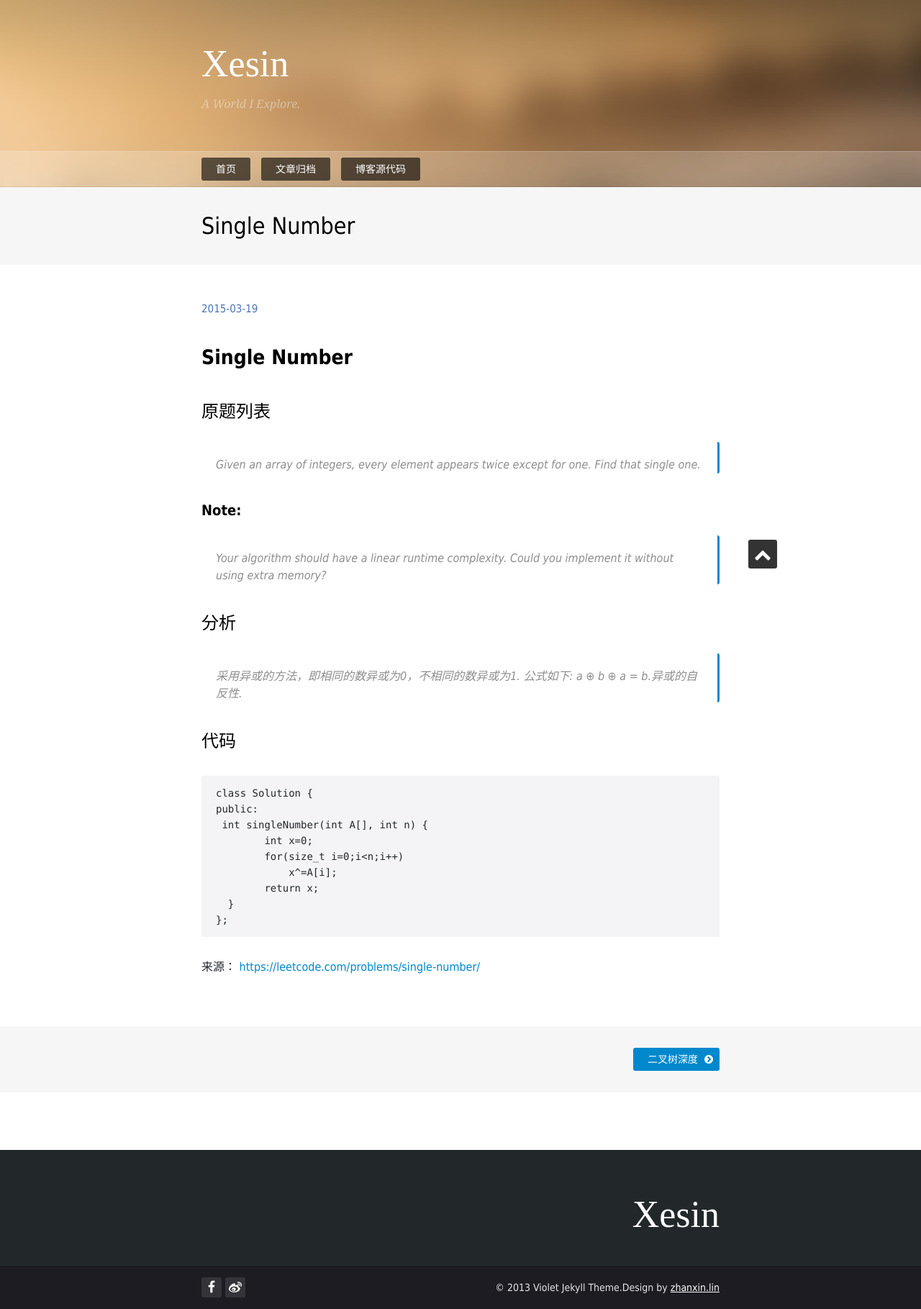
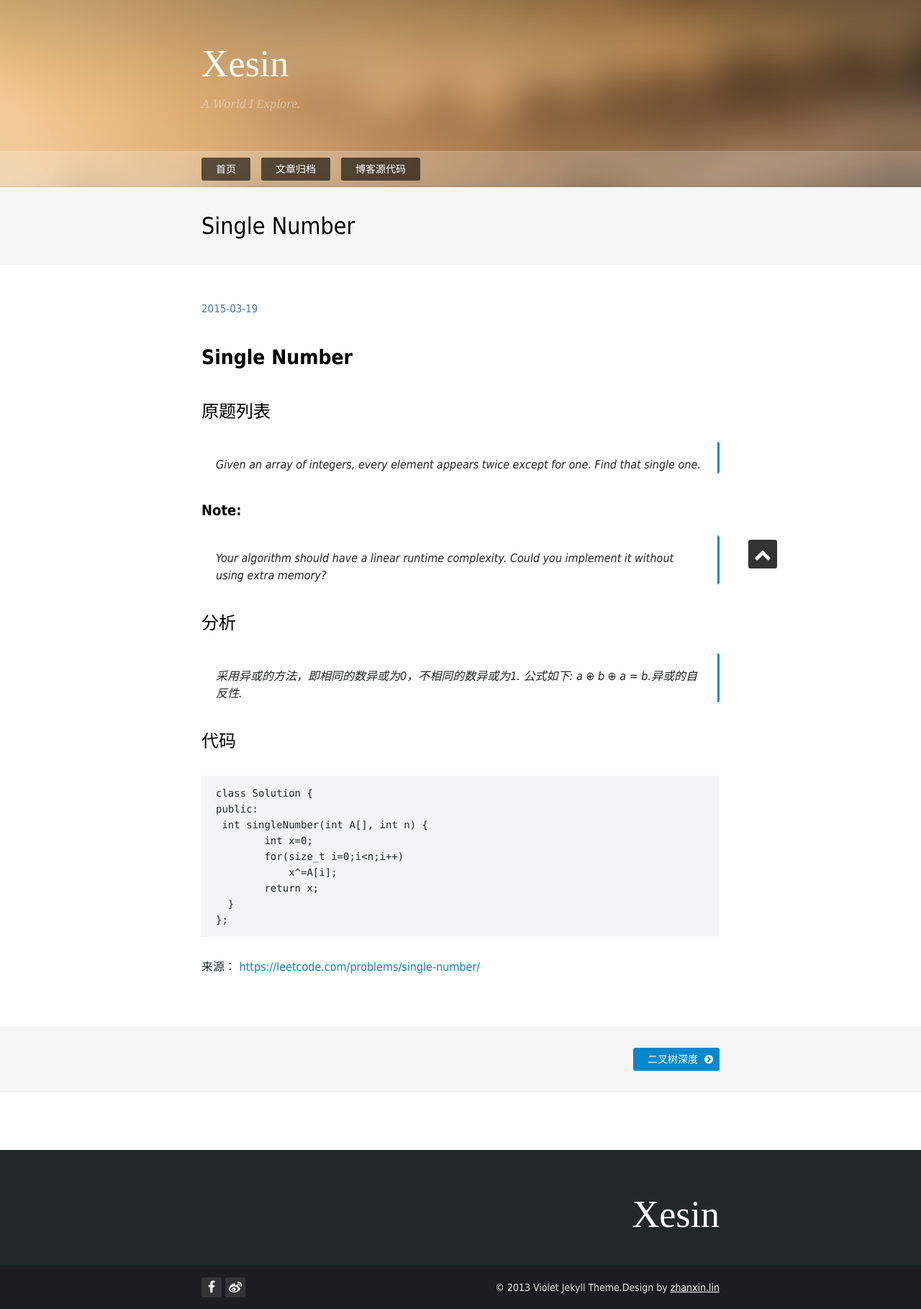
Before and after one commit to Xesian/Xesian, a Jekyll site: the page built from _posts/2015-03-19-Sample_Array.markdown, in a window 1280 px wide. Shown: the whole page at 72% size. Built offline with Jekyll 4.4.1, drawn with Linux system fonts in a browser that asks for light colours; nearby versions of some CDN libraries; some web fonts are replaced.

Commit message:
20150323 18:16

```diff
--- a/themes/violet/css/style.css
+++ b/themes/violet/css/style.css
@@ -463,11 +463,11 @@ a:hover {
     border-right: 3px solid #0088cc;
     border-radius: 0 3px 3px 0;
     text-align: left;
-    color: #8d8d8d;
+    color: #212223;
     font-style: italic;
 }
 .main-article blockquote p {
-    color: #8d8d8d;
+    color: #212223;
 }
 .main-article img {
     margin: 20px 0 24px 0;
```
